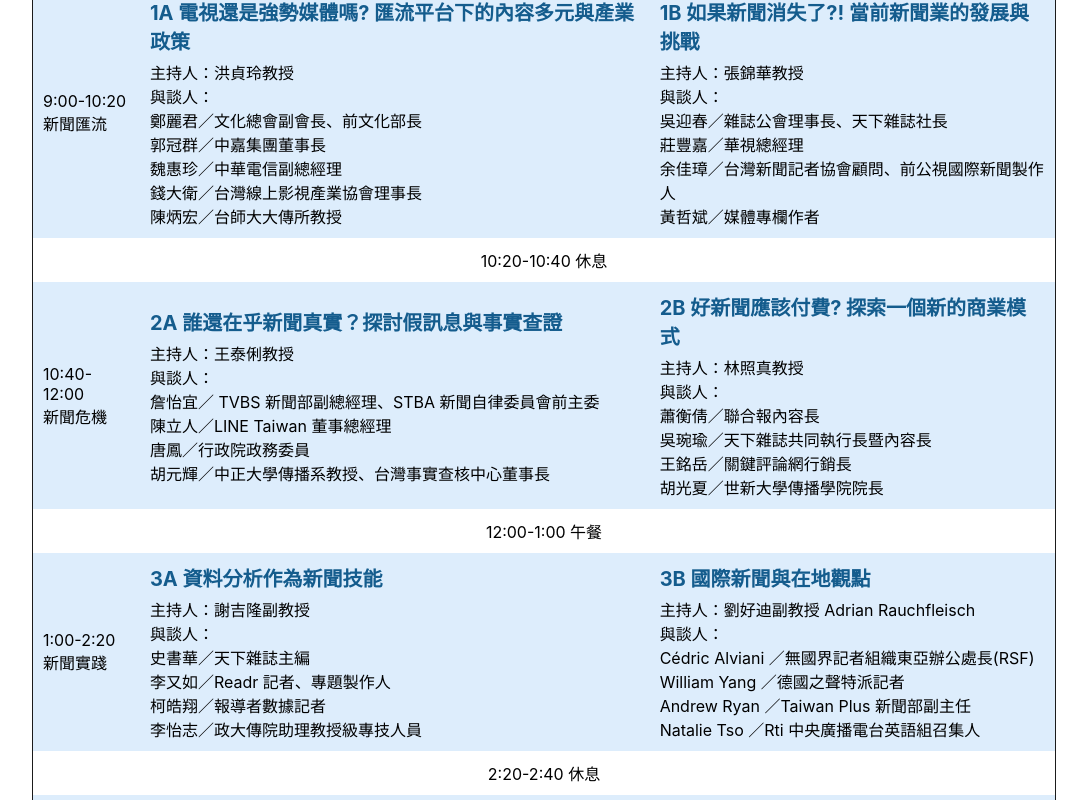
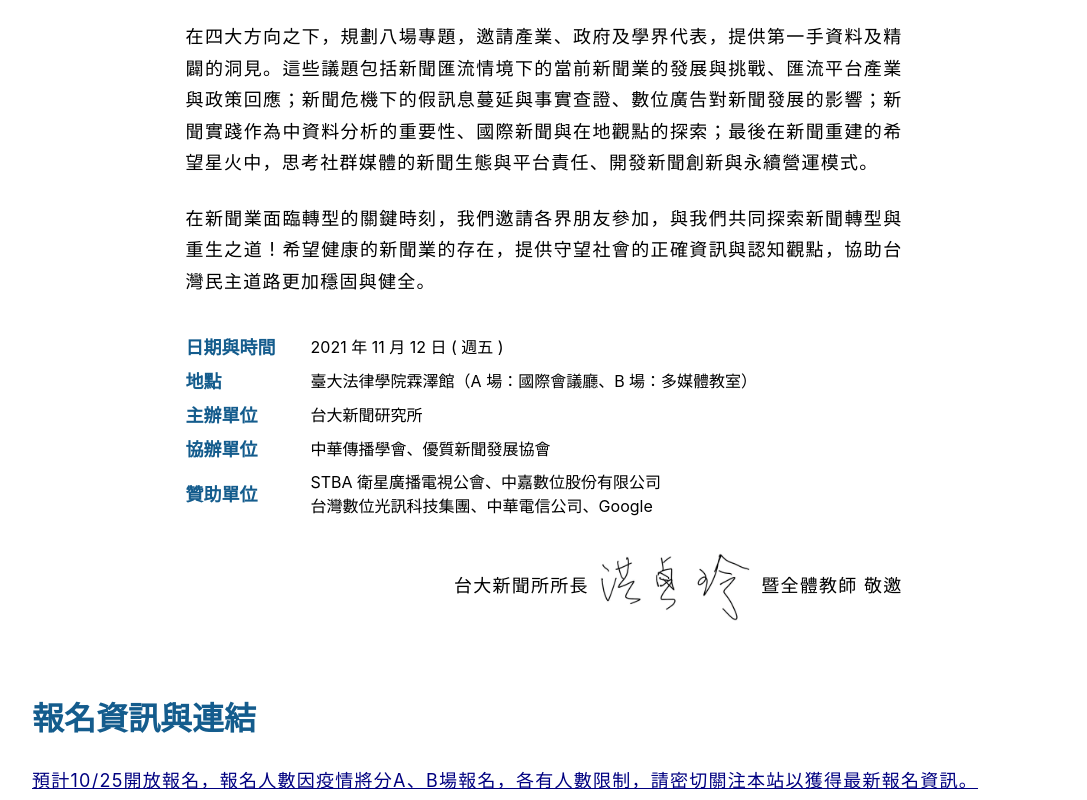
Before and after one commit to ntujour/forum30, a React (Create React App) app: page / in a window 1280 px wide. Shown: the part 640-1440 px from the top of the page, without its empty margins (96-1183 px from the left). Built offline with nearby package versions, Linux system fonts and the light colour scheme.

Commit message:
feat: add Intro and signup reminder

```diff
--- a/src/App.css
+++ b/src/App.css
@@ -17,11 +17,24 @@
 
 .container {
   width: 80%;
-  margin: 84px auto;
+  margin: 60px auto 84px auto;
 }
 
 section {
   margin-bottom: 72px;
+}
+
+p {
+  text-align: justify;
+  margin: 0 auto;
+  letter-spacing: 1.25px;
+  line-height: 1.75;
+  font-size: 18px;
+}
+
+.signup-reminder {
+  color: navy;
+  text-decoration: underline;
 }
 
 .lecture-intro {
--- a/src/App.jsx
+++ b/src/App.jsx
@@ -1,4 +1,5 @@
 import Header from './components/Header';
+import Intro from './components/Intro';
 import Speaker from './components/Speaker';
 import Agenda from './components/Agenda';
 // import Footer from './components/Footer/Footer';
@@ -14,6 +15,15 @@
     <div className='App'>
       <Header></Header>
       <div className='container'>
+        <section>
+          <Intro></Intro>
+        </section>
+        <section>
+          <h2>報名資訊與連結</h2>
+          <p className='signup-reminder'>
+            預計10/25開放報名，報名人數因疫情將分A、B場報名，各有人數限制，請密切關注本站以獲得最新報名資訊。
+          </p>
+        </section>
         {/* <section>
           <h2>最新消息</h2>
         </section> */}
--- /dev/null
+++ b/src/components/Intro/index.jsx
@@ -0,0 +1,72 @@
+import {
+  Paragraph,
+  Info,
+  InfoItem,
+  InfoTitle,
+  InfoContent,
+  Signature,
+} from './style';
+
+const Intro = () => (
+  <div>
+    <Paragraph>
+      解嚴之後不久，台大新聞所於 1991 年成立，至今已經三十年 !
+      三十年來，我們見證
+      台灣民主化過程中，新聞業從威權侍從走向專業自主；也見證網路興起後，傳統媒體
+      由盛轉衰並苦思出路，數位平台上眾聲喧嘩卻也百病叢生。
+    </Paragraph>
+    <Paragraph>
+      我們認為，這是最壞的時代，也是最好的時代。新聞作為民主社會的重要機制，監督
+      權力者、服務公民社會，有其本質上的必要性。新聞所三十週年研討會以「重建新聞
+      鞏固民主」為主題，思索台灣新聞業的危機與轉機，會議議程分為四大方向，從新聞
+      匯流現況、新聞危機談到新聞實踐的轉機與創新重建。
+    </Paragraph>
+    <Paragraph>
+      在四大方向之下，規劃八場專題，邀請產業、政府及學界代表，提供第一手資料及精
+      闢的洞見。這些議題包括新聞匯流情境下的當前新聞業的發展與挑戰、匯流平台產業
+      與政策回應；新聞危機下的假訊息蔓延與事實查證、數位廣告對新聞發展的影響；新
+      聞實踐作為中資料分析的重要性、國際新聞與在地觀點的探索；最後在新聞重建的希
+      望星火中，思考社群媒體的新聞生態與平台責任、開發新聞創新與永續營運模式。
+    </Paragraph>
+    <Paragraph>
+      在新聞業面臨轉型的關鍵時刻，我們邀請各界朋友參加，與我們共同探索新聞轉型與
+      重生之道 !
+      希望健康的新聞業的存在，提供守望社會的正確資訊與認知觀點，協助台
+      灣民主道路更加穩固與健全。
+    </Paragraph>
+    <Info>
+      <InfoItem>
+        <InfoTitle>日期與時間</InfoTitle>
+        <InfoContent>2021 年 11 月 12 日 ( 週五 )</InfoContent>
+      </InfoItem>
+      <InfoItem>
+        <InfoTitle>地點</InfoTitle>
+        <InfoContent>
+          臺大法律學院霖澤館（A 場：國際會議廳、B 場：多媒體教室）
+        </InfoContent>
+      </InfoItem>
+      <InfoItem>
+        <InfoTitle>主辦單位</InfoTitle>
+        <InfoContent>台大新聞研究所</InfoContent>
+      </InfoItem>
+      <InfoItem>
+        <InfoTitle>協辦單位</InfoTitle>
+        <InfoContent>中華傳播學會、優質新聞發展協會</InfoContent>
+      </InfoItem>
+      <InfoItem>
+        <InfoTitle>贊助單位</InfoTitle>
+        <InfoContent>
+          STBA 衛星廣播電視公會、中嘉數位股份有限公司
+          <br />
+          台灣數位光訊科技集團、中華電信公司、Google
+        </InfoContent>
+      </InfoItem>
+    </Info>
+    <Signature>
+      台大新聞所所長 <img src='./images/hzl-sign.png' alt='' width='150' />{' '}
+      暨全體教師 敬邀
+    </Signature>
+  </div>
+);
+
+export default Intro;
--- /dev/null
+++ b/src/components/Intro/style.js
@@ -0,0 +1,53 @@
+import styled from 'styled-components';
+
+export const Paragraph = styled.p`
+  max-width: 70%;
+  text-align: justify;
+  margin: 0 auto;
+  letter-spacing: 1.25px;
+  line-height: 1.75;
+  margin-bottom: 24px;
+  font-size: 18px;
+`;
+
+export const Info = styled.div`
+  margin: 36px auto;
+`;
+
+export const InfoItem = styled.div`
+  display: flex;
+  justify-content: flex-start;
+  align-items: center;
+  font-size: 18px;
+  max-width: 70%;
+  margin: 0 auto;
+  margin-bottom: 8px;
+`;
+
+export const InfoTitle = styled.div`
+  font-size: 18px;
+  font-weight: bold;
+  color: #145c8d;
+  text-align: left;
+  min-width: 125px;
+`;
+
+export const InfoContent = styled.div`
+  font-size: 16px;
+  text-align: left;
+`;
+
+export const Signature = styled.p`
+  max-width: 70%;
+  margin: 0 auto;
+  letter-spacing: 1.25px;
+  line-height: 1.75;
+  margin-bottom: 24px;
+  font-size: 18px;
+  text-align: right;
+
+  & img {
+    vertical-align: middle;
+    margin: 0 5px;
+  }
+`;
```
Also changed, not shown: public/images/hzl-sign.png (added).
